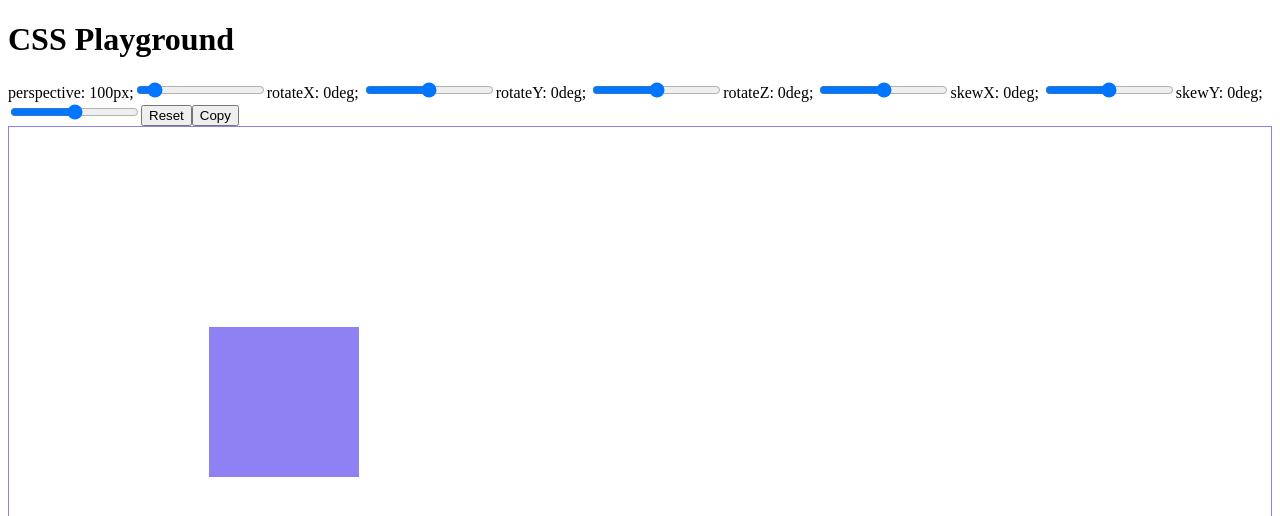
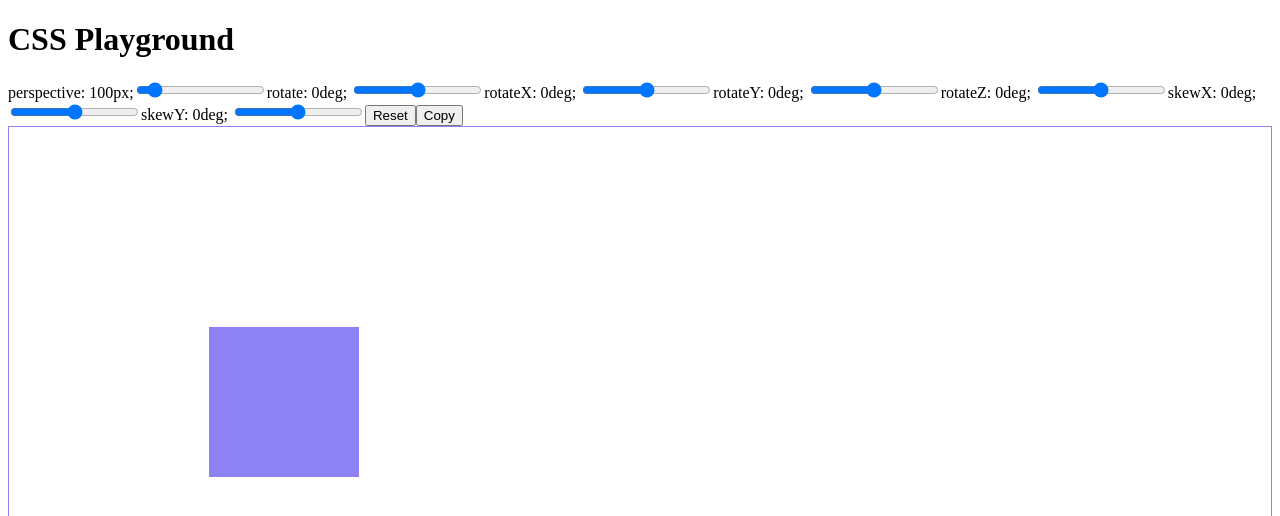
Before and after one commit to jatanassian/css-playground, a Vue app: page / in a window 1280 px wide. Shown: the top 516 px of the page. Built offline with nearby package versions, Linux system fonts and the light colour scheme.

Commit message:
bind trasnform properties

```diff
--- a/src/App.vue
+++ b/src/App.vue
@@ -1,7 +1,16 @@
 <template>
   <main>
     <h1>CSS Playground</h1>
-    <Settings :transform-values="transform" @on-change="changeSettings" v-model:rotateY.number="transform.rotateY" />
+    <Settings
+      @reset="reset"
+      v-model:perspective.number="transform.perspective"
+      v-model:rotate.number="transform.rotate"
+      v-model:rotateX.number="transform.rotateX"
+      v-model:rotateY.number="transform.rotateY"
+      v-model:rotateZ.number="transform.rotateZ"
+      v-model:skewX.number="transform.skewX"
+      v-model:skewY.number="transform.skewY"
+    />
     <Box :transform-values="transform" />
   </main>
 </template>
@@ -17,6 +26,7 @@ export default {
     return {
       transform: {
         perspective: 100,
+        rotate: 0,
         rotateX: 0,
         rotateY: 0,
         rotateZ: 0,
@@ -26,8 +36,7 @@ export default {
     }
   },
   methods: {
-    changeSettings(newTransform) {
-      console.log("changing settings from App")
+    reset(newTransform) {
       this.transform = newTransform
     }
   }
--- a/src/components/Box.vue
+++ b/src/components/Box.vue
@@ -17,6 +17,7 @@ export default {
       return {
         transform: `
           perspective(${this.transformValues.perspective}px)
+          rotate(${this.transformValues.rotate}deg)
           rotateX(${this.transformValues.rotateX}deg)
           rotateY(${this.transformValues.rotateY}deg)
           rotateZ(${this.transformValues.rotateZ}deg)
--- a/src/components/Settings.vue
+++ b/src/components/Settings.vue
@@ -1,23 +1,26 @@
 <template>
   <section class="settings">
     <div class="settings-container">
-      <label>perspective: {{ transform.perspective }}px;</label>
-      <input v-model="transform.perspective" type="range" min="0" max="999">
+      <label>perspective: {{ perspective }}px;</label>
+      <input :value="perspective" type="range" min="0" max="999" @input="updateValue('perspective', $event.target.value)">
+
+      <label>rotate: {{ rotate }}deg; </label>
+      <input :value="rotate" type="range" min="-180" max="180" @input="updateValue('rotate', $event.target.value)">
 
       <label>rotateX: {{ rotateX }}deg; </label>
-      <input v-model="rotateX" type="range" min="-180" max="180">
+      <input :value="rotateX" type="range" min="-180" max="180" @input="updateValue('rotateX', $event.target.value)">
 
       <label>rotateY: {{ rotateY }}deg; </label>
       <input :value="rotateY" type="range" min="-180" max="180" @input="updateValue('rotateY', $event.target.value)">
 
-      <label>rotateZ: {{ transform.rotateZ }}deg; </label>
-      <input v-model="transform.rotateZ" type="range" min="-180" max="180">
+      <label>rotateZ: {{ rotateZ }}deg; </label>
+      <input :value="rotateZ" type="range" min="-180" max="180" @input="updateValue('rotateZ', $event.target.value)">
 
-      <label>skewX: {{ transform.skewX }}deg; </label>
-      <input v-model="transform.skewX" type="range" min="-180" max="180">
+      <label>skewX: {{ skewX }}deg; </label>
+      <input :value="skewX" type="range" min="-180" max="180" @input="updateValue('skewX', $event.target.value)">
 
-      <label>skewY: {{ transform.skewY }}deg; </label>
-      <input v-model="transform.skewY" type="range" min="-180" max="180">
+      <label>skewY: {{ skewY }}deg; </label>
+      <input :value="skewY" type="range" min="-180" max="180" @input="updateValue('skewY', $event.target.value)">
 
       <button type="button" @click="reset">
         Reset
@@ -33,29 +36,21 @@
 export default {
   name: 'Settings',
   props: {
-    transformValues: Object,
-    rotateY: Number
+    perspective: Number,
+    rotate: Number,
+    rotateX: Number,
+    rotateY: Number,
+    rotateZ: Number,
+    skewX: Number,
+    skewY: Number
   },
-  emits: ["onChange", "update:rotateY"],
-  computed: {
-    transform() {
-      return { ...this.transformValues }
-    },
-    rotateX: {
-      get() {
-        return this.transformValues.rotateX
-      },
-      set(newValue) {
-        this.changeSettings("rotateX", newValue)
-      }
-    }
-  },
+  emits: ["reset", "update:perspective", "update:rotate", "update:rotateX", "update:rotateY", "update:rotateZ", "update:skewX", "update:skewY",],
   methods: {
     updateValue(property, value) {
       this.$emit(`update:${property}`, value)
     },
     reset() {
-      this.$emit('onChange', {
+      this.$emit('reset', {
         perspective: 100,
         rotateX: 0,
         rotateY: 0,
```
